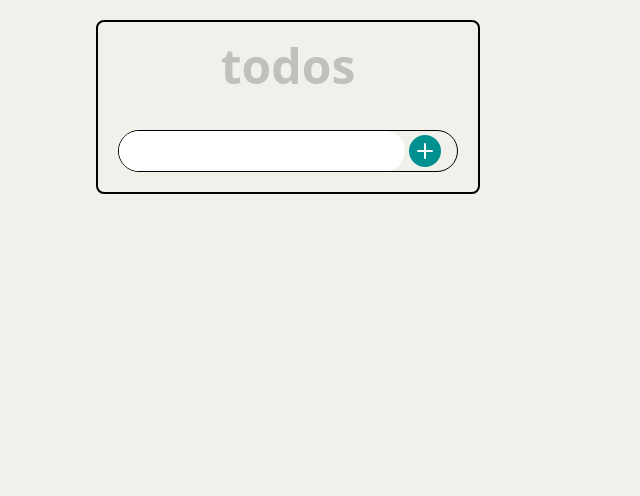
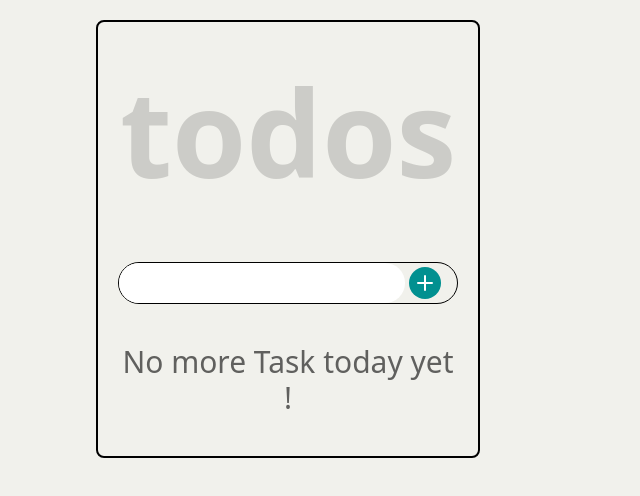
Before and after one commit to Theogene120/react-thegym-practice, a React (Vite) app: page / in a window 1280 px wide. Shown: the top 496 px of the page, without its empty margins (0-640 px from the left). Built offline with nearby package versions, Linux system fonts and the light colour scheme.

Commit message:
completion of todo project

```diff
--- a/src/Todo.jsx
+++ b/src/Todo.jsx
@@ -1,7 +1,7 @@
 import React from "react"
 
 function Header() {
-    return <p className="text-5xl font-bold opacity-20 text-center">todos</p>
+    return <p className="text-[120px] font-bold opacity-15 text-center">todos</p>
 }
 
 function Form(){
@@ -29,13 +29,13 @@ function Form(){
         setTodo(prev => prev.filter(item => item.id != id))
     }
 
-    let todos = todo.map(item => (
-        <div className="flex mt-8  justify-between">
+    let todos = todo.length == 0? <p className="text-center text-3xl my-10 opacity-60">No more Task today yet !</p> : todo.map(item => (
+        <div key={item.id} className="flex mt-8  justify-between">
             <div className="flex gap-2 ml-2">
                 <input id={item.id} type="checkbox" onChange={() => handleCheck(item.id)} name={item.text} value={item.text} className="w-5"/>
                 <label htmlFor={item.id}  className={`${item.completed ? "line-through text-gray-700 text-lg" : "text-lg"}`} >{item.text}</label>
             </div>
-            <button onClick={() => handleDelete(item.id)}>
+            <button onClick={() => handleDelete(item.id)} className="text-red-600">
                 <svg xmlns="http://www.w3.org/2000/svg" width="24" height="24" viewBox="0 0 24 24" fill="none" stroke="currentColor" stroke-width="2" stroke-linecap="round" stroke-linejoin="round" class="lucide lucide-trash2-icon lucide-trash-2"><path d="M10 11v6"/><path d="M14 11v6"/><path d="M19 6v14a2 2 0 0 1-2 2H7a2 2 0 0 1-2-2V6"/><path d="M3 6h18"/><path d="M8 6V4a2 2 0 0 1 2-2h4a2 2 0 0 1 2 2v2"/></svg>
             </button>
         </div>
--- a/src/main.jsx
+++ b/src/main.jsx
@@ -10,6 +10,7 @@ import Fetch from '/src/components/Fetch.jsx'
 //import WindowTracker from "./components/WindowTruck";
 import "./index.css";
 
+import App from './components/Suspense'
 createRoot(document.getElementById("root")).render(
   <StrictMode>
     <Todo />
```
